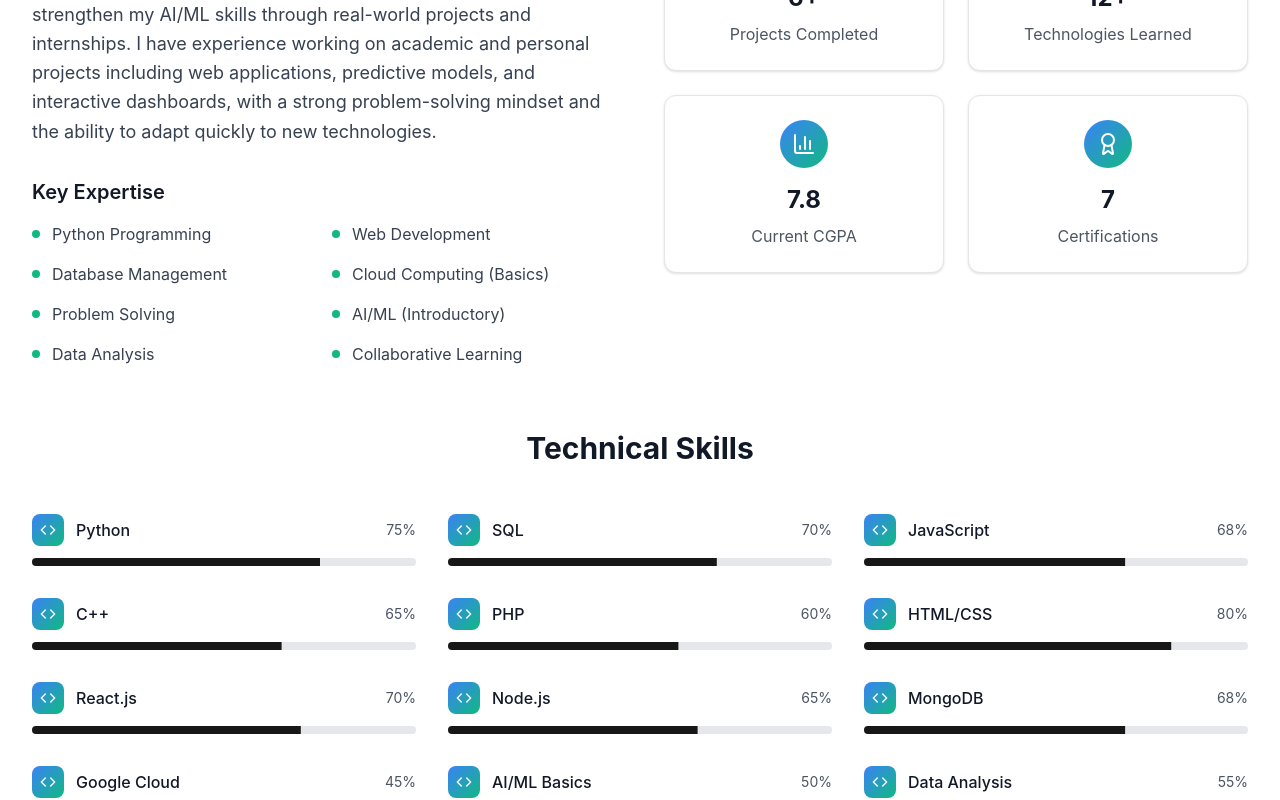
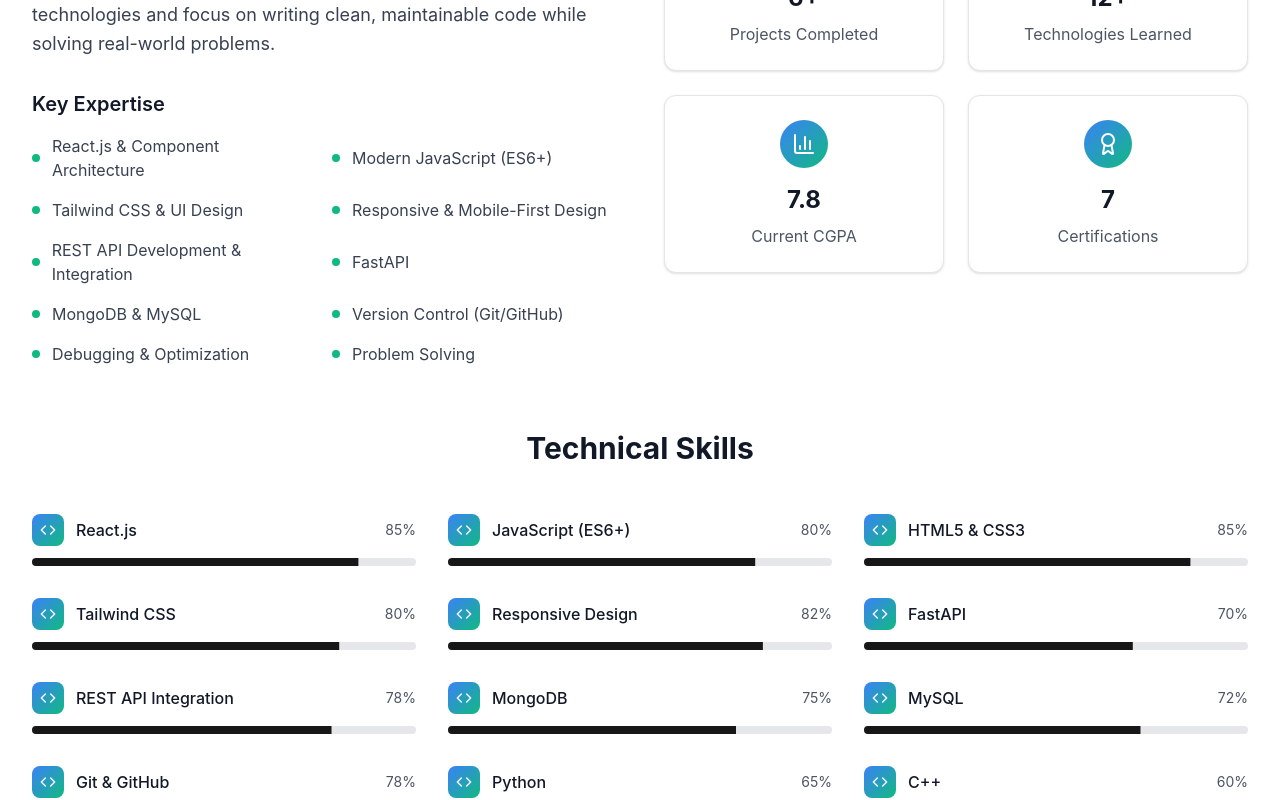
Before and after one commit to Kartiksannavagol/portfolio-website, a React (Create React App) app in the folder frontend/: page / in a window 1280 px wide. Shown: the part 1220-2020 px from the top of the page. Built offline with nearby package versions, Linux system fonts and the light colour scheme.

Commit message:
Refactor portfolio to align with frontend-focused full stack profile; improved hero, about, skills, and projects sections

```diff
--- a/frontend/src/components/Hero.jsx
+++ b/frontend/src/components/Hero.jsx
@@ -8,10 +8,10 @@ const Hero = () => {
   const [currentRole, setCurrentRole] = useState(0);
 
   const roles = [
-    "CS Engineering Student",
-    "Aspiring Data Scientist",
-    "AI/ML Enthusiast",
-    "Web Developer"
+    "Frontend-Focused Full Stack Developer",
+    "Crafting Modern UI with React & Tailwind",
+    "Building Real-Time Dashboards & Web Apps",
+    "Passionate About Clean UI & Performance"
   ];
 
   useEffect(() => {
--- a/frontend/src/components/Projects.jsx
+++ b/frontend/src/components/Projects.jsx
@@ -122,7 +122,7 @@ const Projects = () => {
           <p className={`text-lg text-gray-600 dark:text-gray-400 max-w-3xl mx-auto transform transition-all duration-1000 delay-300 ${
             isVisible ? 'translate-y-0 opacity-100' : 'translate-y-10 opacity-0'
           }`}>
-            Here are some of my recent data science and machine learning projects that showcase my skills in building intelligent systems and deriving insights from complex datasets.
+            Here are some of my recent full-stack and frontend projects showcasing my ability to build responsive web applications, interactive dashboards, and seamless user experiences.
           </p>
         </div>
 
--- a/frontend/src/data/mock.js
+++ b/frontend/src/data/mock.js
@@ -2,21 +2,25 @@ export const mockData = {
   personal: {
     name: "Kartik Sannavagol",
     profileImage: "/profile2.jpg",
-    tagline: "Final-year Computer Science Engineering student with a growing interest in Artificial Intelligence, Machine Learning, and Data Science."
+    tagline: "Frontend-focused Full Stack Developer with experience in building responsive and user-friendly web applications using React.js, JavaScript, and Tailwind CSS."
   },
 
   about: {
-    introduction: "I'm a final-year Computer Science Engineering student at Maretha Mandal Engineering College, Belagavi, with a passion for Artificial Intelligence, Machine Learning, and Data Science. Currently maintaining a CGPA of 7.8/10 and actively building knowledge through globally recognized certifications and hands-on projects.",
-    mission: "As an enthusiastic learner, I'm seeking opportunities to apply and strengthen my AI/ML skills through real-world projects and internships. I have experience working on academic and personal projects including web applications, predictive models, and interactive dashboards, with a strong problem-solving mindset and the ability to adapt quickly to new technologies.",
+  introduction: "Frontend-focused Full Stack Developer passionate about building modern, responsive web applications using React.js and Tailwind CSS. I specialize in creating clean, interactive user interfaces and integrating APIs to deliver seamless digital experiences.",
+
+  mission: "My goal is to develop scalable and efficient web applications that combine performance with great design. I continuously explore new technologies and focus on writing clean, maintainable code while solving real-world problems.",
+
   expertise: [
-      "Python Programming",
-      "Web Development",
-      "Database Management",
-      "Cloud Computing (Basics)",
-      "Problem Solving",
-      "AI/ML (Introductory)",
-      "Data Analysis",
-      "Collaborative Learning"
+    "React.js & Component Architecture",
+    "Modern JavaScript (ES6+)",
+    "Tailwind CSS & UI Design",
+    "Responsive & Mobile-First Design",
+    "REST API Development & Integration",
+    "FastAPI",
+    "MongoDB & MySQL",
+    "Version Control (Git/GitHub)",
+    "Debugging & Optimization",
+    "Problem Solving"
   ]
 },
 
@@ -27,118 +31,108 @@ export const mockData = {
   ],
 
   skills: [
-    { name: "Python", level: 75 },
-    { name: "SQL", level: 70 },
-    { name: "JavaScript", level: 68 },
-    { name: "C++", level: 65 },
-    { name: "PHP", level: 60 },
-    { name: "HTML/CSS", level: 80 },
-    { name: "React.js", level: 70 },
-    { name: "Node.js", level: 65 },
-    { name: "MongoDB", level: 68 },
-    { name: "Google Cloud", level: 45 },
-    { name: "AI/ML Basics", level: 50 },
-    { name: "Data Analysis", level: 55 }
+  { name: "React.js", level: 85 },
+  { name: "JavaScript (ES6+)", level: 80 },
+  { name: "HTML5 & CSS3", level: 85 },
+  { name: "Tailwind CSS", level: 80 },
+  { name: "Responsive Design", level: 82 },
+
+  { name: "FastAPI", level: 70 },
+  { name: "REST API Integration", level: 78 },
+
+  { name: "MongoDB", level: 75 },
+  { name: "MySQL", level: 72 },
+
+  { name: "Git & GitHub", level: 78 },
+  { name: "Python", level: 65 },
+  { name: "C++", level: 60 }
 ],
 
    projects: [
     {
-      id: 0,
-      title: "DPI Engine – Deep Packet Inspection System",
-      description: "A high-performance Deep Packet Inspection (DPI) engine built in C++ for analyzing and filtering network traffic from PCAP files. The system parses network layers, extracts TLS SNI and HTTP host headers, classifies applications (YouTube, Facebook, etc.), applies rule-based blocking, and generates detailed traffic analytics reports. Includes both single-threaded and multi-threaded architectures for scalable packet processing.",
-      image: "https://images.unsplash.com/photo-1558494949-ef010cbdcc31?w=600&h=400&fit=crop",
-      technologies: [
-        "C++17",
-        "Multi-threading",
-        "PCAP Processing",
-        "TCP/IP Protocols",
-        "TLS Handshake Analysis",
-        "SNI Extraction",
-        "Hash Maps",
-        "Thread-Safe Queues"
-      ],
-     github: "https://github.com/Kartiksannavagol/Deep-Packet-Inspection-System",
-     demo: "",
-     category: "Systems Programming",
+      id: 1,
+      title: "Real-Time Social Media Analytics Platform",
+      description: "A full-stack analytics platform that processes and visualizes real-time social media data with interactive dashboards and insights.",
+      image: "https://images.unsplash.com/photo-1611974789855-9c2a0a7236a3?w=600&h=400&fit=crop",
+      technologies: ["React.js", "Tailwind CSS", "Chart.js", "FastAPI", "MongoDB"],
+      github: "https://github.com/Kartiksannavagol/social-media-analytics",
+      demo: "https://social-analytics-demo.vercel.app",
+      category: "Full Stack",
       details: [
-    "Built a complete packet processing pipeline to parse Ethernet, IP, TCP/UDP headers from raw PCAP captures",
-    "Implemented TLS Client Hello inspection to extract Server Name Indication (SNI) for HTTPS domain identification",
-    "Designed rule-based blocking system supporting IP, domain, and application-level filtering",
-    "Developed multi-threaded architecture with Load Balancer and Fast Path worker threads using thread-safe queues",
-    "Implemented flow tracking using Five-Tuple hashing to ensure consistent packet routing and state management",
-    "Generated detailed traffic analytics reports including protocol breakdown and application statistics"
-     ]
-    },
-    {
-  id: 1,
-  title: "Visually Impaired Assistance System",
-  description: "An AI-powered real-time assistance system designed to help visually impaired individuals navigate safely. The system uses YOLOv8-based object detection with OpenCV and provides real-time voice alerts to inform users about nearby obstacles, enhancing independence and situational awareness.",
-  image: "https://images.unsplash.com/photo-1581092160607-ee22621dd758?w=600&h=400&fit=crop",
-  technologies: [
-    "Python",
-    "YOLOv8",
-    "OpenCV",
-    "PyTorch",
-    "Flask",
-    "SpeechRecognition",
-    "pyttsx3",
-    "Computer Vision"
-  ],
-  github: "https://github.com/Kartiksannavagol/Visually-Impaired-Assistance-System-",
-  demo: "",
-  category: "Artificial Intelligence",
-  details: [
-    "Implemented real-time object detection using YOLOv8 and OpenCV for obstacle identification",
-    "Integrated voice feedback system using pyttsx3 and SpeechRecognition for spoken alerts",
-    "Designed modular architecture allowing future expansion with GPS navigation and emergency alerts",
-    "Optimized detection pipeline for real-time webcam processing",
-    "Built backend-ready structure using Flask/FastAPI for future mobile or web integration"
+        "Built interactive dashboard with real-time data visualization",
+        "Integrated APIs for dynamic data processing",
+        "Implemented charts using Chart.js",
+        "Designed responsive UI with modern UX"
       ]
     },
 
     {
       id: 2,
-      title: "Loan Collector Record Maintenance Application",
-      description: "A web-based tool designed to streamline financial record management for loan collectors by enabling real-time tracking of expected and collected payments, PDF report generation, and persistent local data storage.",
+      title: "Smart Expense Tracker",
+      description: "A responsive web application for managing personal finances with real-time analytics and intuitive UI.",
       image: "https://images.unsplash.com/photo-1554224155-6726b3ff858f?w=600&h=400&fit=crop",
-      technologies: ["HTML5", "CSS3", "JavaScript", "Bootstrap", "Node.js", "MongoDB", "jsPDF"],
+      technologies: ["React.js", "Tailwind CSS", "FastAPI", "MongoDB"],
+      github: "",
+      demo: "",
+      category: "Full Stack",
+      details: [
+        "Built modern dashboard with real-time expense tracking",
+        "Implemented categorization and analytics",
+        "Designed responsive UI for all devices",
+        "Integrated APIs for seamless data flow"
+      ]
+    },
+
+    {
+      id: 3,
+      title: "Loan Record Management System",
+      description: "A full-stack web application for tracking loan collections and generating reports efficiently.",
+      image: "https://images.unsplash.com/photo-1554224155-6726b3ff858f?w=600&h=400&fit=crop",
+      technologies: ["JavaScript", "Node.js", "MongoDB"],
       github: "https://github.com/Kartiksannavagol/BrokeRecordManagement?tab=readme-ov-file",
       demo: "https://prathameshanand.github.io/BrokeRecordManagementApp/",
-      category: "Web Development",
+      category: "Full Stack",
       details: [
-        "Developed responsive frontend using HTML, CSS, and JavaScript",
-        "Built backend with Node.js and integrated MongoDB for data management",
-        "Implemented real-time calculations and PDF report generation using jsPDF",
-        "Conducted testing and deployment ensuring usability and performance"
+        "Developed responsive UI for financial tracking",
+        "Implemented real-time calculations",
+        "Generated PDF reports dynamically",
+        "Integrated backend with MongoDB"
       ]
     },
+
     {
-      id: 3,
-      title: "Real-Time Multimodal Social Media Analytics Platform",
-      description: "A real-time, cross-platform social media analytics platform supporting multimodal analysis (text, images, metadata) with scalable and ethical design for brand monitoring, crisis detection, and sentiment insights.",
-      image: "https://images.unsplash.com/photo-1611974789855-9c2a0a7236a3?w=600&h=400&fit=crop",
-      technologies: ["React.js", "TailwindCSS", "Chart.js", "Python", "FastAPI", "MongoDB", "Docker", "HuggingFace", "Microsoft PHI-3"],
-      github: "https://github.com/Kartiksannavagol/social-media-analytics",
-      demo: "https://social-analytics-demo.vercel.app",
-      category: "AI/ML",
+      id: 4,
+      title: "DPI Engine – Deep Packet Inspection System",
+      description: "A high-performance C++ system for analyzing and filtering network traffic using PCAP data.",
+      image: "https://images.unsplash.com/photo-1558494949-ef010cbdcc31?w=600&h=400&fit=crop",
+      technologies: ["C++", "Multithreading", "TCP/IP"],
+      github: "https://github.com/Kartiksannavagol/Deep-Packet-Inspection-System",
+      demo: "",
+      category: "Advanced Projects",
       details: [
-        "Developed real-time data scrapers for YouTube and Reddit to process comments and engagement metrics",
-        "Implemented multimodal analysis (text + metadata) using NLP models like PHI-3 Mini and HuggingFace Transformers",
-        "Designed interactive dashboard with React.js, TailwindCSS, and Chart.js for dynamic visual insights",
-        "Ensured ethical, privacy-focused data handling with scalable deployment using Docker and AWS"
+        "Built packet parsing pipeline for network traffic",
+        "Implemented multi-threaded processing architecture",
+        "Designed rule-based filtering system",
+        "Generated traffic analytics reports"
       ]
     },
+
     {
-      id: 4,
-      title: "Portfolio Website",
-      description: "Personal portfolio website showcasing projects, skills, and achievements. Built with modern web technologies and responsive design principles.",
-      image: "https://images.unsplash.com/photo-1460925895917-afdab827c52f?w=600&h=400&fit=crop",
-      technologies: ["React.js", "TailwindCSS", "JavaScript", "Responsive Design"],
-      github: "https://github.com/Kartiksannavagol/portfolio",
-      demo: "https://kartiksannavagol.netlify.app",
-      category: "Web Development"
+      id: 5,
+      title: "Visually Impaired Assistance System",
+      description: "An AI-powered system that detects obstacles and provides real-time voice feedback.",
+      image: "https://images.unsplash.com/photo-1581092160607-ee22621dd758?w=600&h=400&fit=crop",
+      technologies: ["Python", "OpenCV", "YOLO"],
+      github: "https://github.com/Kartiksannavagol/Visually-Impaired-Assistance-System-",
+      demo: "",
+      category: "Advanced Projects",
+      details: [
+        "Implemented real-time object detection",
+        "Integrated voice feedback system",
+        "Optimized processing for live detection",
+        "Designed modular architecture"
+      ]
     },
-
    ],
 
   experience: [
```
Also changed, not shown: 1 other file (tests, documents, lock files or other folders). Lines whose indentation alone changed are shown as unchanged.
